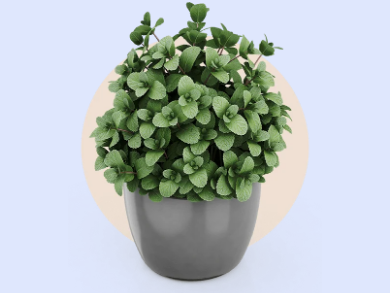
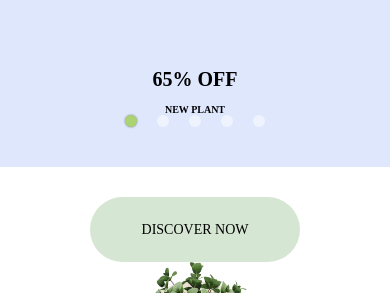
Before and after one commit to hungthinh021/thiet-ke-web-nhom1, a plain HTML site: page src/index.html in a window 390 px wide. Shown: the part 90-383 px from the top of the page. Drawn offline with Linux system fonts and the light colour scheme; a web font is replaced by a local one.

Commit message:
Revert "responsive mobile trang chủ"
This reverts commit 7001776d5c1aa6aae89231a283f74f10d195cf81.

```diff
--- a/src/css/base.css
+++ b/src/css/base.css
@@ -9,6 +9,7 @@
     --pink-pastel:#f9efe9;
     --green-pastel:#f2f8f4;
     --pink-pastel: #f6edee;
+
 }
 
 *{
--- a/src/css/footer.css
+++ b/src/css/footer.css
@@ -59,8 +59,6 @@ footer{
     padding: 20px;
 }
 /* responsive */
-
-
 /* Mobile & table */
 @media (max-width: 1023px) {
     .footer {
--- a/src/css/main.css
+++ b/src/css/main.css
@@ -287,13 +287,11 @@ body{
 
 /* slider */
 
+
 .slider__img{
     position: relative;
+    width: 100%;
     height: 500px;
-}
-
-.slide img{
-    position: relative;
     margin: 10px;
     object-fit: contain;
     float: right;
@@ -318,8 +316,8 @@ body{
 }
 
 .slide{
+    z-index: 1;
     position: absolute;
-    z-index: 1;
     width: 100%;
     height: 100%;
     display: flex;
@@ -482,20 +480,18 @@ body{
 
 /* tablet */
 
-@media (max-width: 1023px){
+@media (min-width: 740px) and (max-width: 1023px){
     .hide-on-tablet{
         display: none;
     }
 
     .slider__img{
-        width: 100%;
+        width: 656px;
         height: 375px;
         margin: 0;
     }
 
-    .header__cart{
-        margin-right: 10px;
-    }
+
 
     .header__search-on-tablet i:hover{
         color: var(--yellow);
@@ -522,24 +518,30 @@ body{
 /* mobile */
 
 @media (max-width: 739px){
-    :root{
-        --header-height:82px;
-        --slider-height:480px;
-    }
-
     .hide-on-mobile{
         display: none;
     }
 
+    .header__bottom{
+        display: none;
+        width: 100%;
+        height: 100%;
+        opacity: 0;
+    }
+
+    .nav__list{
+        flex-direction: column;
+    }
+
     .slide{
-        height: 600px;
-        line-height: 100px;
-        flex-direction: column-reverse;
+        height: 175px;
+        line-height: 175px;
+        flex-direction: column;
     }
 
     .slider__img{
         width: 100%;
-        height: 100%;
+        height: 175px;
         margin: 0 auto;
     }
 
@@ -551,39 +553,21 @@ body{
         display: none;
     }
 
-    .info h1 {
-        font-size: 3rem;
-        line-height: 3rem;
-        font-weight: 900;
-        margin-top: 20px;
-        margin-bottom: 20px;
-        width: 100%;
+    .info h1{
+        font-size: 2rem;
+        margin: 0;
+        padding: 0px;
+        height: 30px;
     }
 
-    .info h2 {
-        font-size: 3rem;
-        line-height: 6rem;
-        font-weight: 700;
-        margin-bottom: 20px;
-        width: 100%;
+    .info h2{
+        font-size: 1rem;
+        margin: 0;
     }
 
-    .info a{
-        width: 145px;
-        height: 45px;
-        line-height: 45px;
+    .info h2{
         font-size: 1rem;
     }
-
-    .slide img{
-        height: 50%;
-    }
-
-    .slider__navigation{
-        top:calc(var(--header-height) + var(--slider-height))
-    }
-
-
 }
 
 /* option */
--- a/src/index.html
+++ b/src/index.html
@@ -92,6 +92,7 @@
                         </li>
                         <li class="nav__item"><a href="" class="nav__item-link">News</a></li>
                         <li class="nav__item"><a href="" class="nav__item-link">Contact</a></li>
+
                     </ul>
                 </div>
             </div>
@@ -110,7 +111,7 @@
                             <span>Lorem ipsum dolor sit</span>
                             <a href="">DISCOVER NOW</a>
                         </div>
-                        <img src="../img/slider 1.webp" data-speed="5" alt="">
+                        <img src="../img/slider 1.webp" data-speed="5" class="slider__img" alt="">
                     </div>
 
                     <div class="slide" id="slide2">
--- a/src/js/main.js
+++ b/src/js/main.js
@@ -97,4 +97,4 @@ const app = {
     }
 }
 
-// app.start();
+app.start();
```
